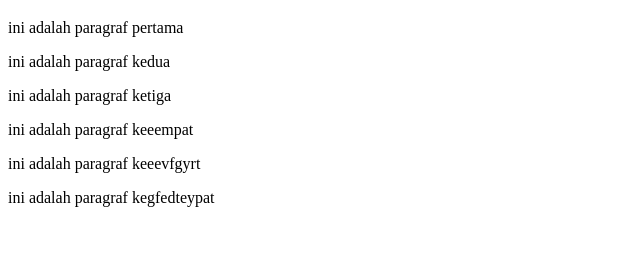
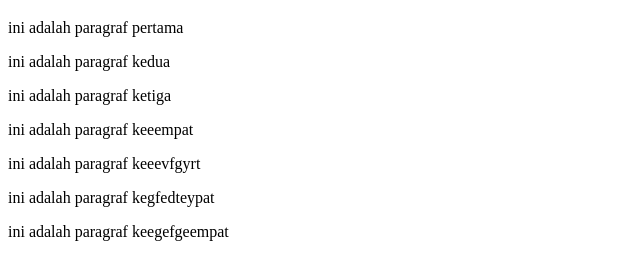
Before and after one commit to Sherly4/ppp, a plain HTML site: page index.html in a window 1280 px wide. Shown: the part 61-340 px from the top of the page, without its empty margins (0-640 px from the left). Drawn offline with Linux system fonts and the light colour scheme.

Commit message:
ini adalah paragraf pertamahgggjhgghgdhggg

```diff
--- a/index.html
+++ b/index.html
@@ -13,5 +13,6 @@
     <p>ini adalah paragraf keeempat</p>
     <p>ini adalah paragraf keeevfgyrt</p>
     <p>ini adalah paragraf kegfedteypat</p>
+    <p>ini adalah paragraf keegefgeempat</p>
 </body>
 </html>
```
